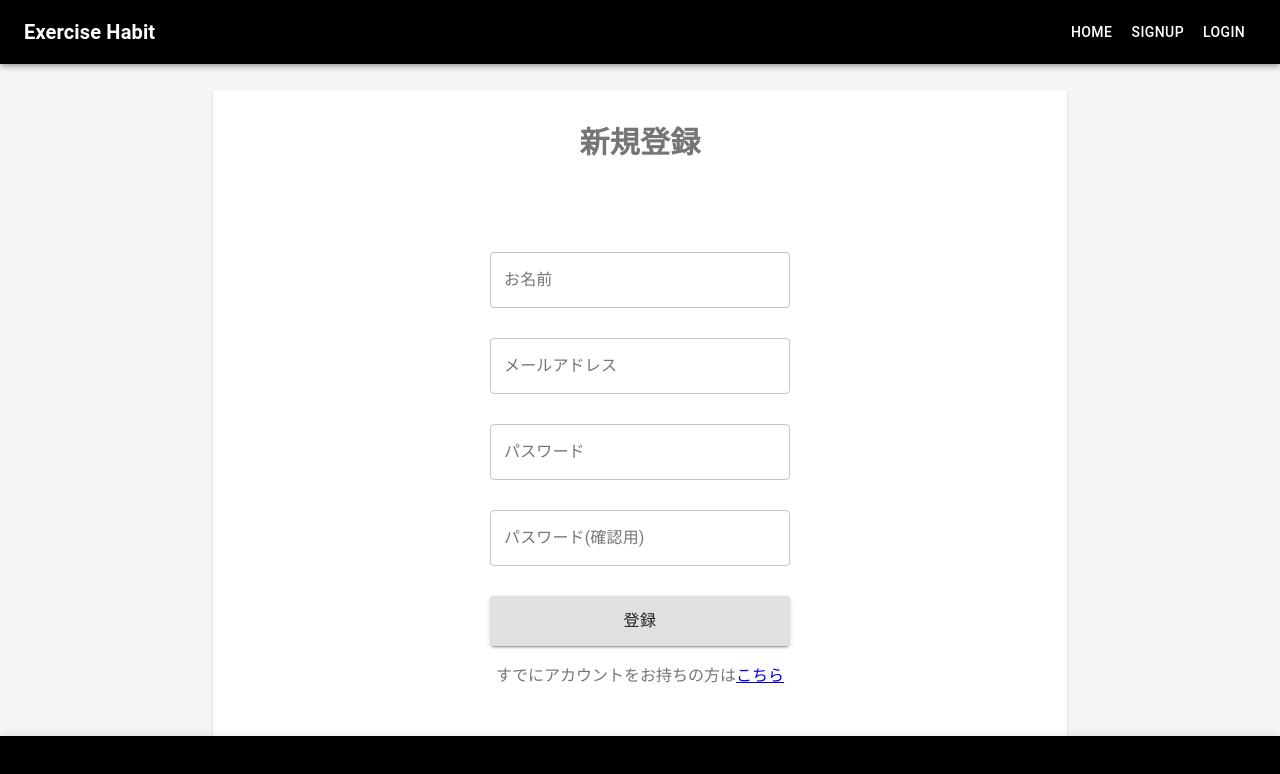
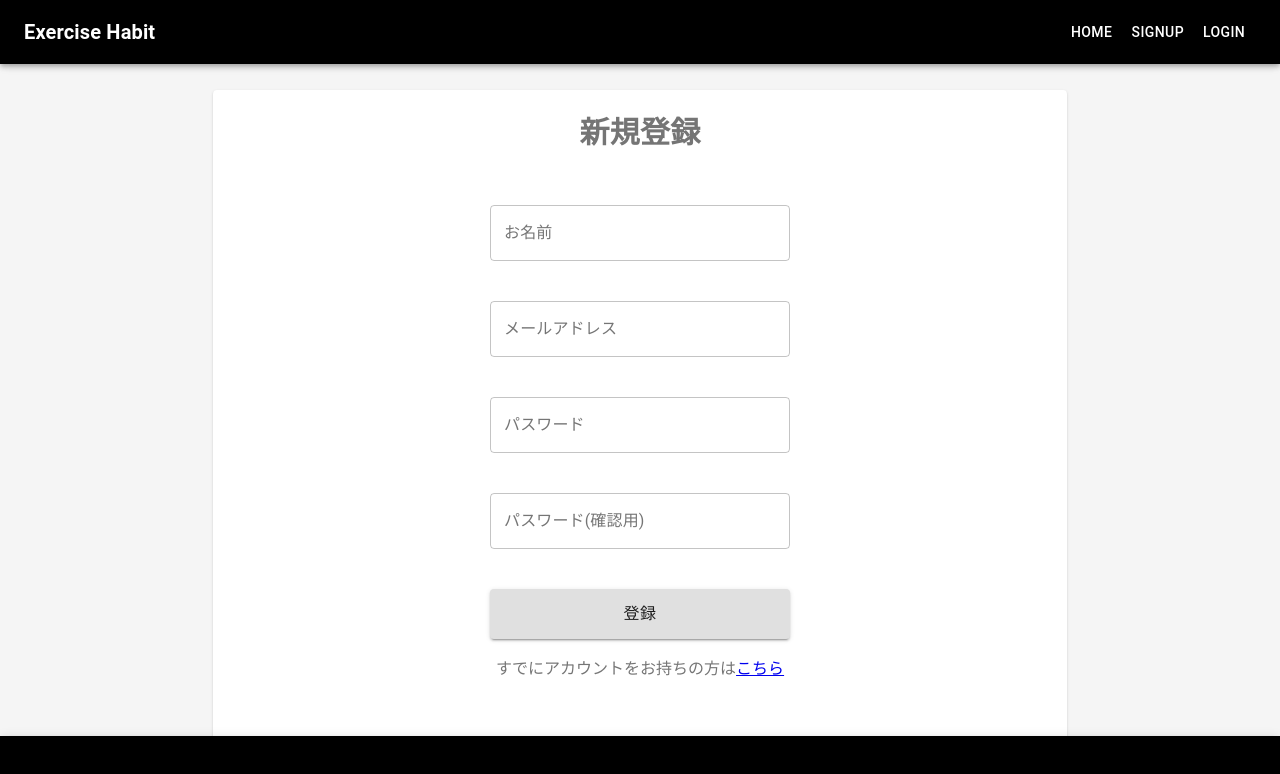
Before and after one commit to hideki1104/exercise_habit_front, a React (Create React App) app: page /sign_up in a window 1280 px wide. Shown: the top 774 px of the page. Built offline with nearby package versions, Linux system fonts and the light colour scheme.

Commit message:
新規登録フォームにバリデーションを追加

```diff
--- a/src/Components/Auth/RegistrationForm.tsx
+++ b/src/Components/Auth/RegistrationForm.tsx
@@ -19,23 +19,30 @@ const useStyles = makeStyles((theme: Theme) =>
     title: {
       fontSize: 30,
       fontWeight: 'bold',
-      paddingTop: 30,
+      paddingTop: 20,
     },
 
     authForm: {
       width: 300,
-      marginTop: 30,
+      marginTop: 20,
+      textAlign: "center",
     },
 
     authButton: {
       fontSize: 16,
       width: 300,
       height: 50,
-      marginTop: 30,
+      marginTop: 20,
     },
     repletion: {
       color: "rgba(0, 0, 0, 0.54)",
     },
+
+    error_message: {
+      height: 10,
+      color: "red",
+      fontSize: 12,
+    }
   }),
 );
 
@@ -64,21 +71,38 @@ export const RegistrationForm: React.FC<RegistrationFormProps> = () => {
       <Typography className={classes.title} color="textSecondary" gutterBottom>
         新規登録
       </Typography>
-      <CardContent>
         <form className={classes.root} onSubmit={handleSubmit(handleOnSubmit)}>
           <TextField className={classes.authForm} id="name" label="お名前" variant="outlined" type="text" {...register("name", { required: true, maxLength: 50 })}/><br/>
+          <span className={classes.error_message}>
+            {errors.name && errors.name.type === "required" && "お名前を入力してください"}
+            {errors.name && errors.name.type === "maxLength" && "50文字以内で入力してください"}
+          </span><br/>
 
-          <TextField className={classes.authForm} id="email" label="メールアドレス" variant="outlined" type="email" {...register("email", { required: true })}/><br/>
+          <TextField className={classes.authForm} id="email" label="メールアドレス" variant="outlined" type="email" {...register("email", { required: true,
+            pattern: {
+            value: /\S+@\S+\.\S+/,
+            message: "メールアドレスの形式が違います" }})}/><br/>
+          <span className={classes.error_message}>
+            {errors.email && errors.email.type === "required" && "メールアドレスを入力してください"}
+            {errors.email && errors.email.type === "pattern" && "メールアドレスの形式が違います"}
+          </span><br/>
 
-          <TextField className={classes.authForm} id="password" label="パスワード" variant="outlined" type="password" {...register("password", { required: true })}/><br/>
+          <TextField className={classes.authForm} id="password" label="パスワード" variant="outlined" type="password" {...register("password", { required: true, minLength: 6 })}/><br/>
+          <span className={classes.error_message}>
+            {errors.password && errors.password.type === "required" && "パスワードを入力してください"}
+            {errors.password && errors.password.type === "minLength" && "パスワードは6文字以上で入力してください"}
+          </span><br/>
 
-          <TextField className={classes.authForm} id="password_comfirmation" label="パスワード(確認用)" variant="outlined" type="password" {...register("password_confirmation", { required: true })}/><br/>
+          <TextField className={classes.authForm} id="password_confirmation" label="パスワード(確認用)" variant="outlined" type="password" {...register("password_confirmation", { required: true, minLength: 6 })}/><br/>
+          <span className={classes.error_message}>
+            {errors.password_confirmation && errors.password_confirmation.type === "required" && "パスワード(確認用)を入力してください"}
+            {errors.password_confirmation && errors.password_confirmation.type === "minLength" && "パスワード(確認用)は6文字以上で入力してください"}
+          </span><br/>
 
           <Button className={classes.authButton} variant="contained" type="submit">登録</Button>
 
           <p className={classes.repletion}>すでにアカウントをお持ちの方は<Link to="/sign_in">こちら</Link></p>
         </form>
-      </CardContent>
     </Card>
   );
 }
```
